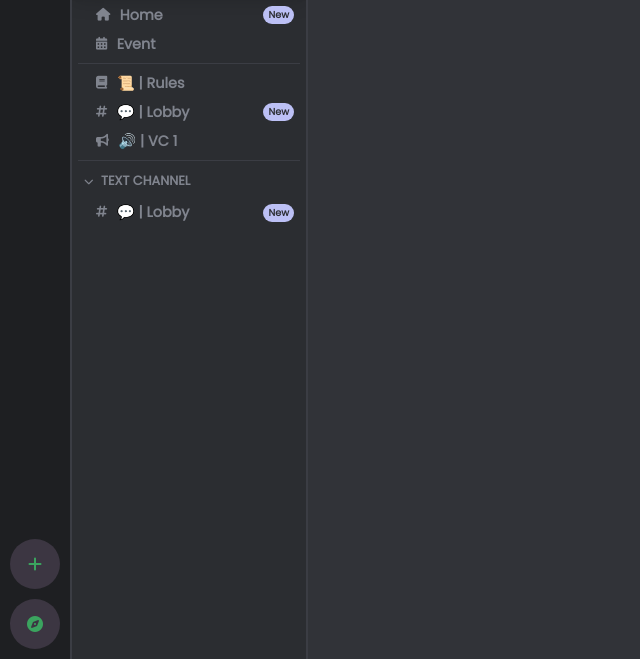
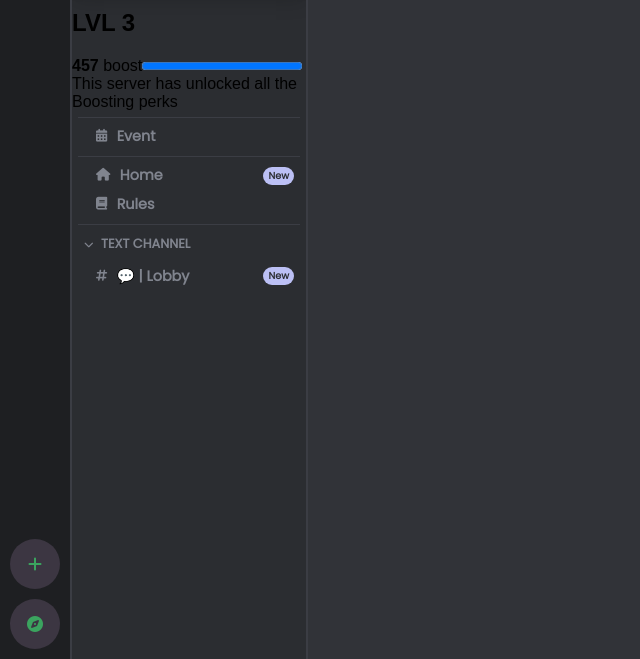
Before and after one commit to frinde/Discord-clone, a plain HTML site: page index.html in a window 1280 px wide. Shown: the part 141-800 px from the top of the page, without its empty margins (0-640 px from the left). Drawn offline with Linux system fonts and the light colour scheme; a web font is replaced by a local one.

Commit message:
Update index.html

```diff
--- a/index.html
+++ b/index.html
@@ -39,13 +39,12 @@
             <div class="image-cover">
             </div>
 
+            <div class="level-group"><h2>LVL 3</h2> <span class="booster-text"><strong>457 </strong>boost</span><progress value="100" max="100"></progress><div class="tooltip-stats">This server has unlocked all the Boosting perks</div></div>
+            <div class="divide-stat"></div>
+            <div class="message-channel"><i class="fa-solid fa-calendar-days"></i>&nbsp;<h2> Event</h2></div>
             <div class="divide-stat"></div>
             <div class="message-channel"><i class="fa-solid fa-house"></i>&nbsp;<h2> Home</h2> <span class="anouncer newAn">New</span></div>
-            <div class="message-channel"><i class="fa-solid fa-calendar-days"></i>&nbsp;<h2> Event</h2></div>
-            <div class="divide-stat"></div>
-            <div class="message-channel"><i class="fa-solid fa-book"></i>&nbsp;<h2>📜 | Rules</h2></div>
-            <div class="message-channel"><i class="fa-solid fa-hashtag"></i>&nbsp;<h2>💬 | Lobby</h2> <span class="anouncer newAn">New</span></div>
-            <div class="message-channel"><i class="fa-solid fa-bullhorn"></i>&nbsp;<h2>🔊 | VC 1</h2></div>
+            <div class="message-channel"><i class="fa-solid fa-book"></i>&nbsp;<h2>Rules</h2></div>
             <div class="divide-stat"></div>
             <div class="list-overflow"><h2><i class="fa-solid fa-chevron-down"></i> TEXT CHANNEL</h2></div>
             <div class="content-listover">
```
